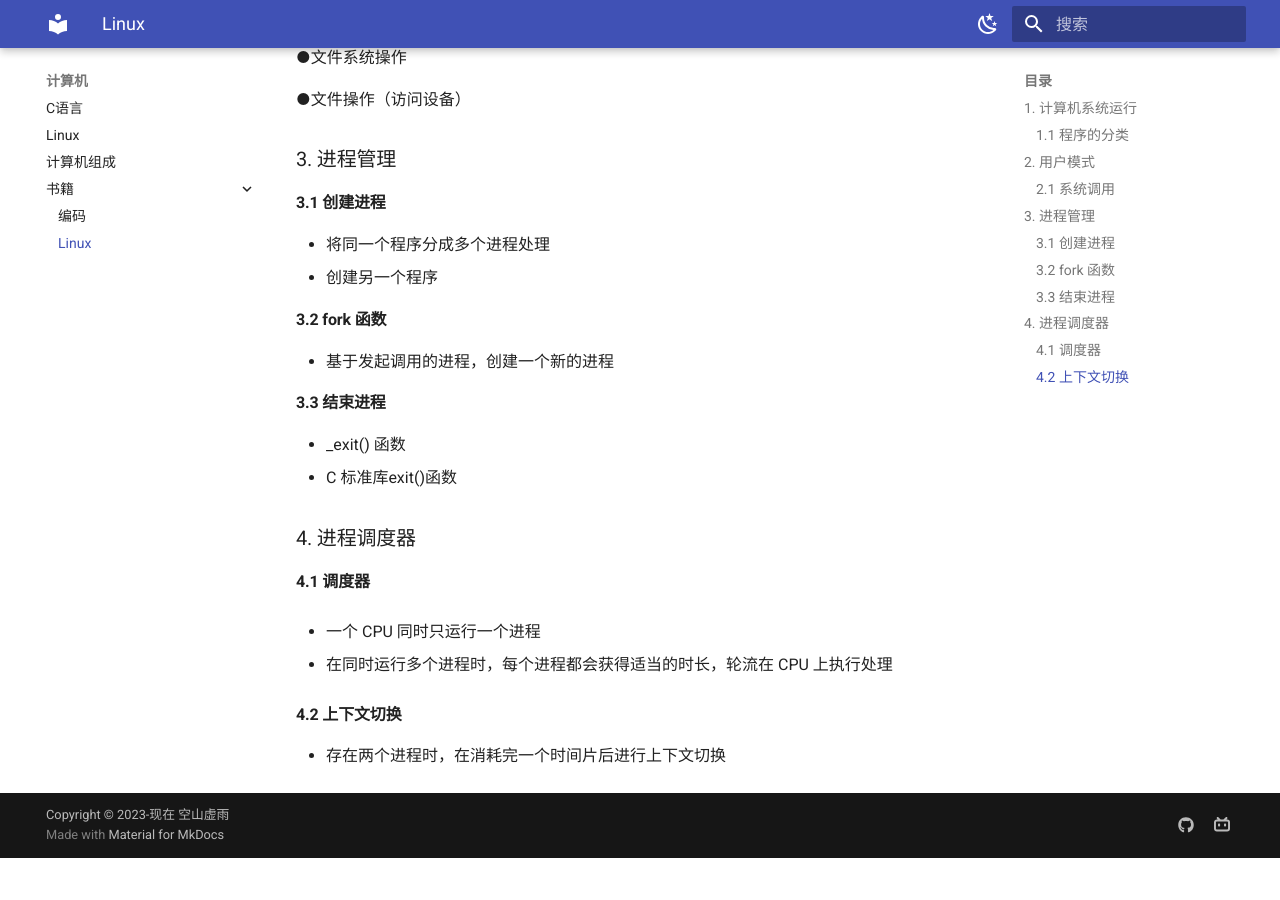
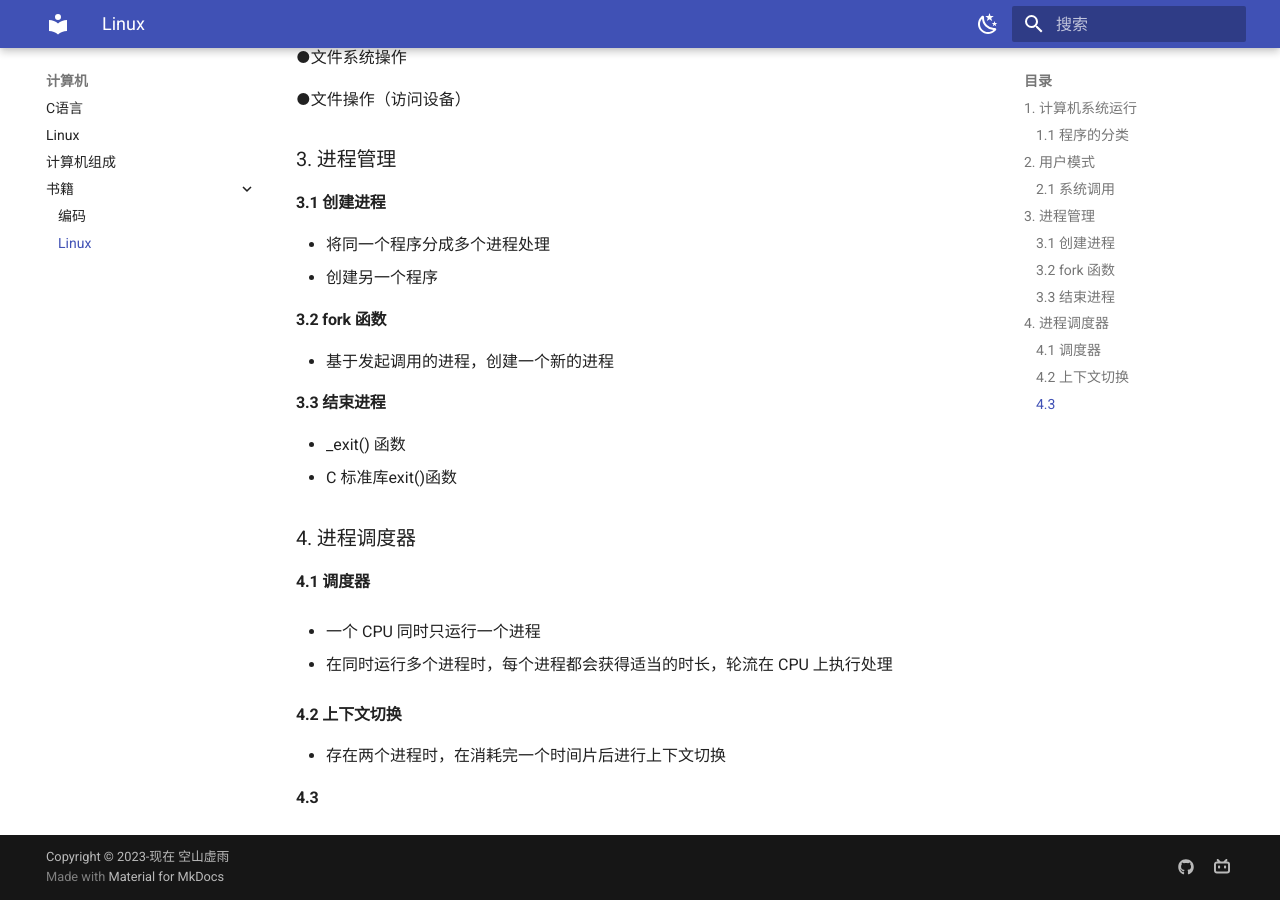
Before and after one commit to KongshanXuyu/zh-blog, an MkDocs documentation site: the page built from docs/计算机/书籍/Linux/文件.md, in a window 1280 px wide and 900 px high, scrolled down 900 px. Built offline with MkDocs 1.6.1 and Material for MkDocs 9.7.7, drawn with Linux system fonts in a browser that asks for light colours; before the commit the page ends 1758 px from its top, so only the background shows below that.

Commit message:
2024-01-05_22:40:59 update

```diff
--- a/docs/计算机/书籍/Linux/文件.md
+++ b/docs/计算机/书籍/Linux/文件.md
@@ -60,3 +60,5 @@
 #### 4.2 上下文切换
 
 - 存在两个进程时，在消耗完一个时间片后进行上下文切换
+
+#### 4.3
```
